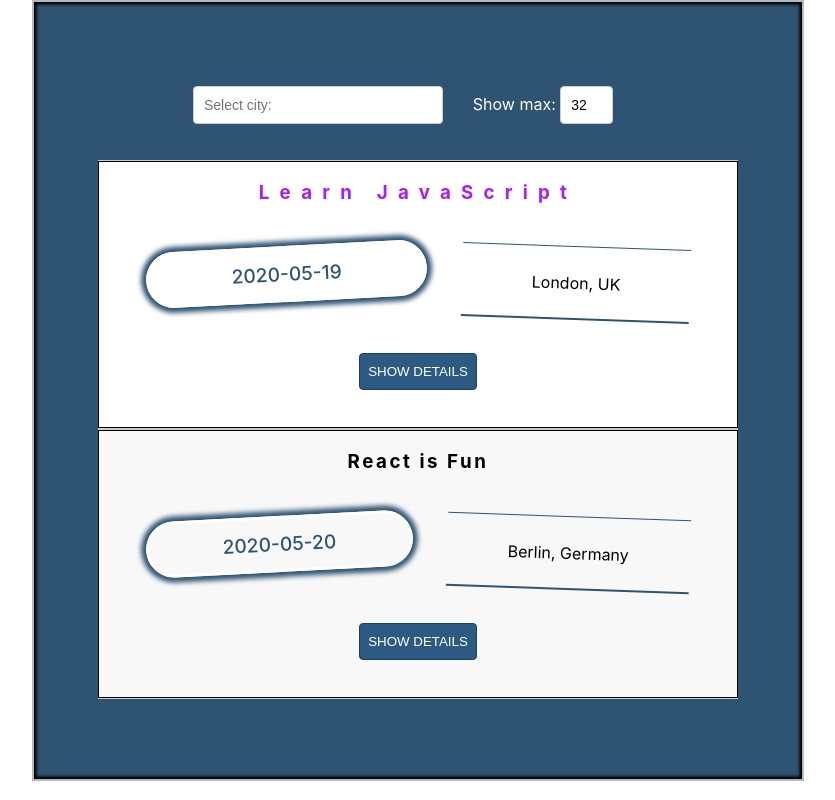
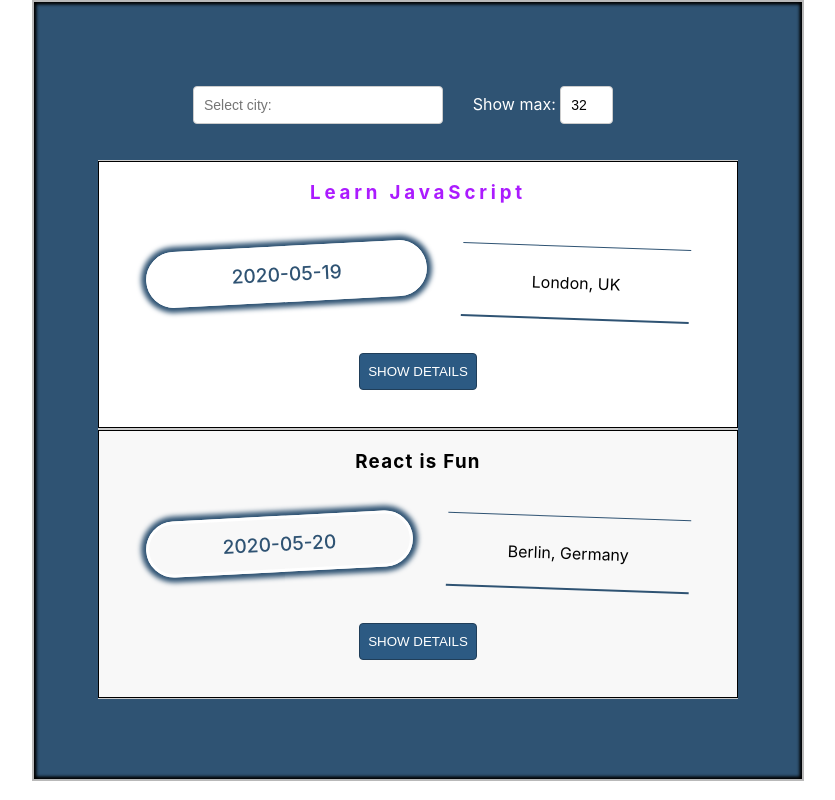
Before and after one commit to kir-net/meet, a React (Create React App) app: page / in a window 1280 px wide. In both pictures the pointer is over the element "Learn JavaScript". Shown: the whole page, without its empty margins (224-1059 px from the left). Built offline with nearby package versions, Linux system fonts and the light colour scheme; what atatus-spa would draw is missing.

Commit message:
title: less letter spacing on hover; details: less padding

```diff
--- a/src/App.css
+++ b/src/App.css
@@ -97,13 +97,12 @@ input[type=number]::-webkit-inner-spin-button {
 .event .title{
     display: block;
     margin: 20px auto;
-    letter-spacing: 0.2vw;
+    letter-spacing: 0.1vw;
     text-align:center;
 }
 .event .title:hover{
-    letter-spacing: 0.6vw;
     color: rgb(171, 27, 255);
-    letter-spacing: 0.8vw;
+    letter-spacing: 0.3vw;
 }
 .fb-date-location{
     display: flex;
```
